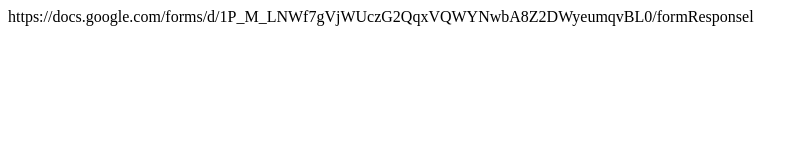
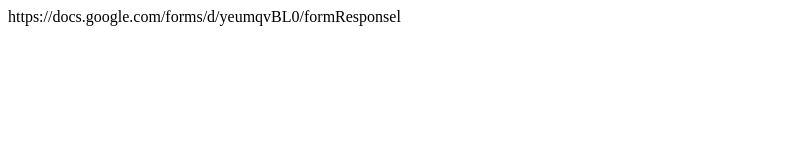
Before and after one commit to Scott216/Scott216.github.io, a plain HTML site: page index.html in a window 1280 px wide. Shown: the whole page, without its empty margins (0-809 px from the left). Drawn offline with Linux system fonts and the light colour scheme.

Commit message:
Update index.html

```diff
--- a/index.html
+++ b/index.html
@@ -4,7 +4,7 @@
 
 <script>
 var keyvalpairs = document.URL.substring(26, document.URL.length);
-var googleFormURL = "https://docs.google.com/forms/d/1P_M_LNWf7gVjWUczG2QqxVQWYNwbA8Z2DWyeumqvBL0/formResponse" + keyvalpairs;
+var googleFormURL = "https://docs.google.com/forms/d/yeumqvBL0/formResponse" + keyvalpairs;
 document.write(googleFormURL);
 document.write("<br>");
 
```
